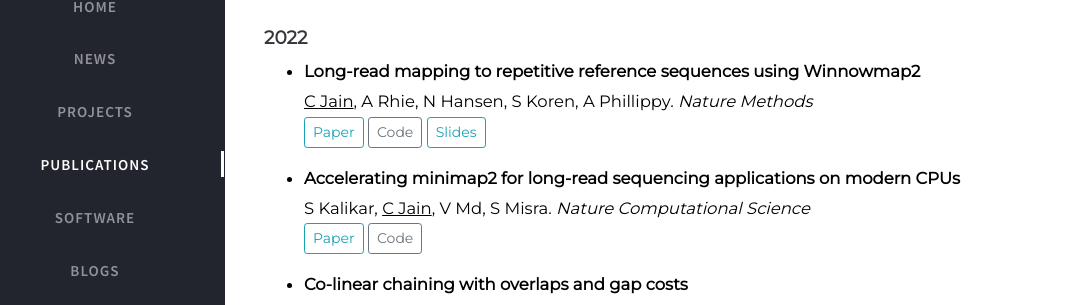
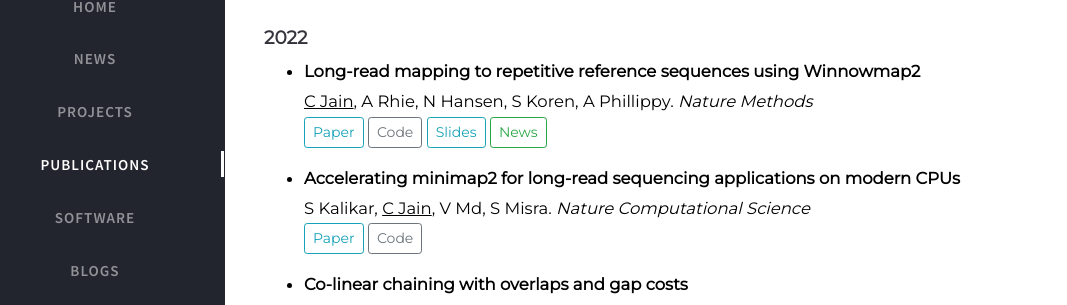
Before and after one commit to at-cg/at-cg.github.io, a Jekyll site: the page built from tabs/publications.md, in a window 1280 px wide and 900 px high. Shown: the part 269-574 px from the top of the window, without its empty margins (35-1102 px from the left). Built offline with Jekyll 4.4.1, drawn with Linux system fonts in a browser that asks for light colours; nearby versions of some CDN libraries; comment, search, counter and statistics services are not loaded.

Commit message:
Update publications.md

```diff
--- a/tabs/publications.md
+++ b/tabs/publications.md
@@ -44,6 +44,7 @@ type: archives
 <button type="button" class="btn btn-outline-info btn-sm">
 <a href="https://drive.google.com/file/d/1CwZ2RfgYGr2o8qXvfyXmpADf1he_xD9j/view?usp=sharing" style="all: unset; color: inherit">Slides</a>
 </button>
+<button type="button" class="btn btn-outline-success btn-sm"><a href="https://timesofindia.indiatimes.com/india/first-truly-complete-human-genome-sequenced-india-software-plays-key-role/articleshow/83364939.cms" style="all: unset; color: inherit">News</a></button>
 
 * **Accelerating minimap2 for long-read sequencing applications on modern CPUs** <br>
 S Kalikar, <u>C Jain</u>, V Md, S Misra. _Nature Computational Science_
```
